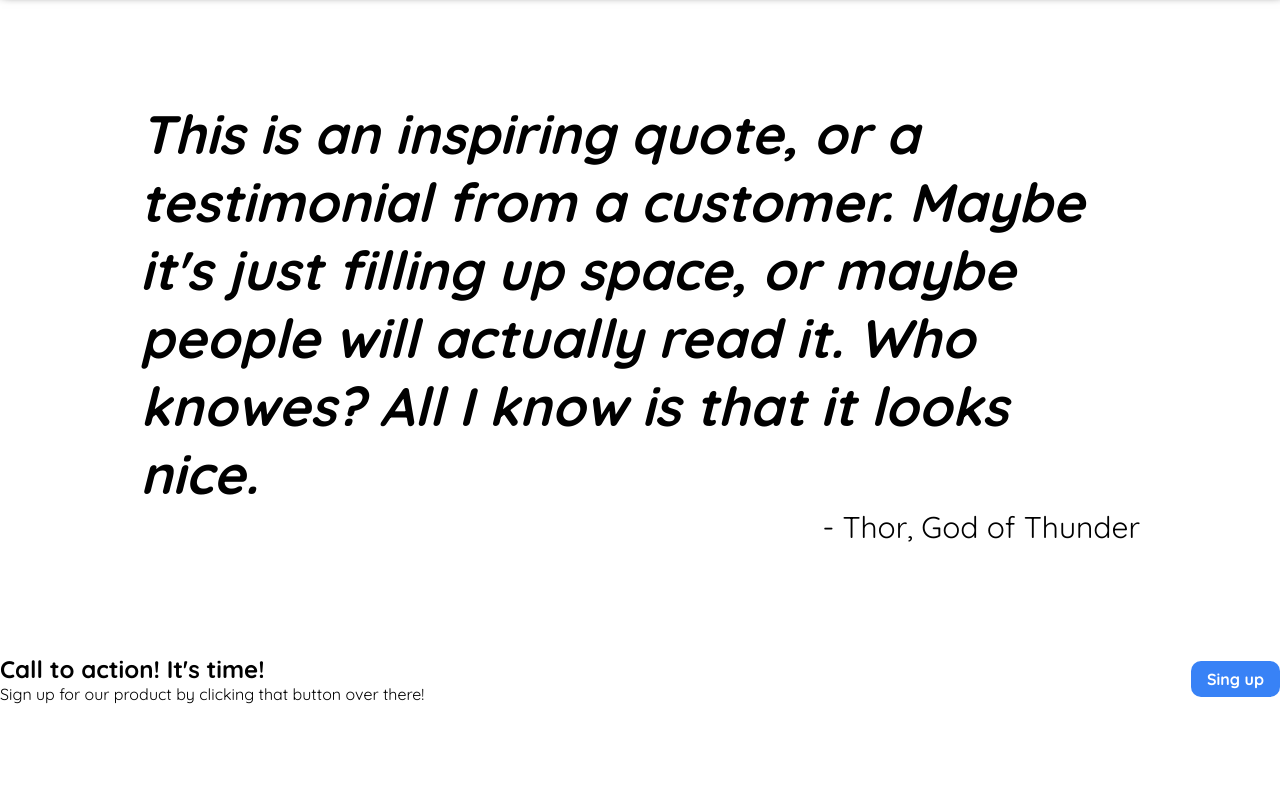
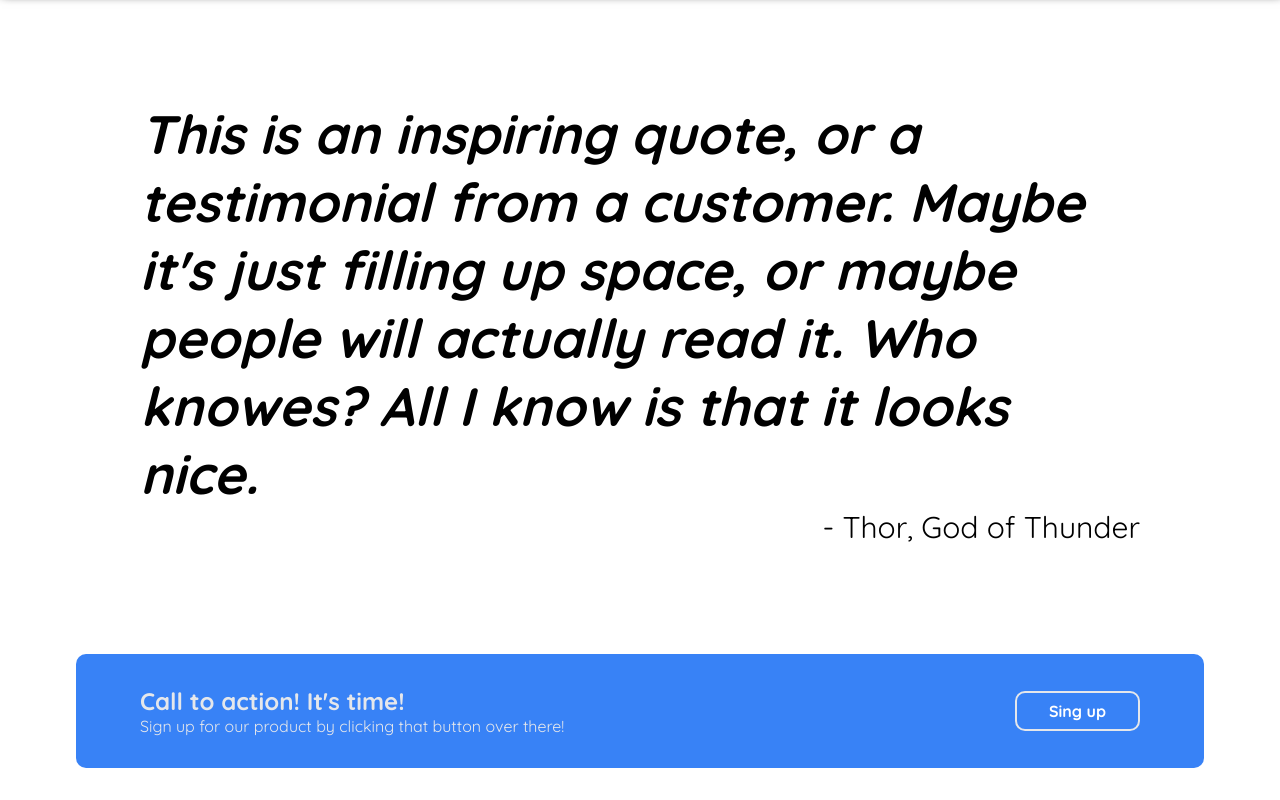
Before and after one commit to istvan-tamas/odin-landing-page, a plain HTML site: page index.html in a window 1280 px wide. Shown: the part 948-1748 px from the top of the page. Before the commit the page ends 1652 px from the top, so only its background shows below. Drawn offline with Linux system fonts and the light colour scheme.

Commit message:
Fixed call to action positioning

```diff
--- a/style.css
+++ b/style.css
@@ -152,4 +152,17 @@ header a:hover {
     display: flex;
     justify-content: space-between;
     align-items: center;
+    margin: 2em auto;
+    width: 1000px;
+    padding: 2em 4em;
+    background-color: #3882F6;
+    color: #E5E7EB;
+    border-radius: 10px;
 }
+
+#calltoaction a {
+    background-color: #3882F6;
+    border: 2px solid #E5E7EB;
+    border-radius: 10px;
+    padding: 0.5em 2em;
+}
```
